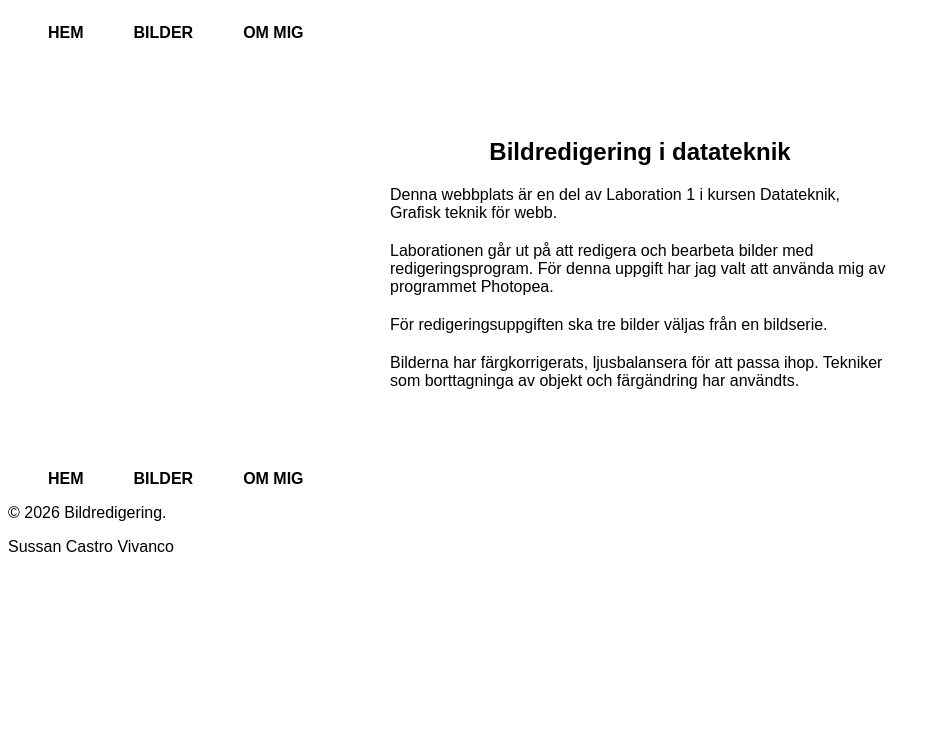
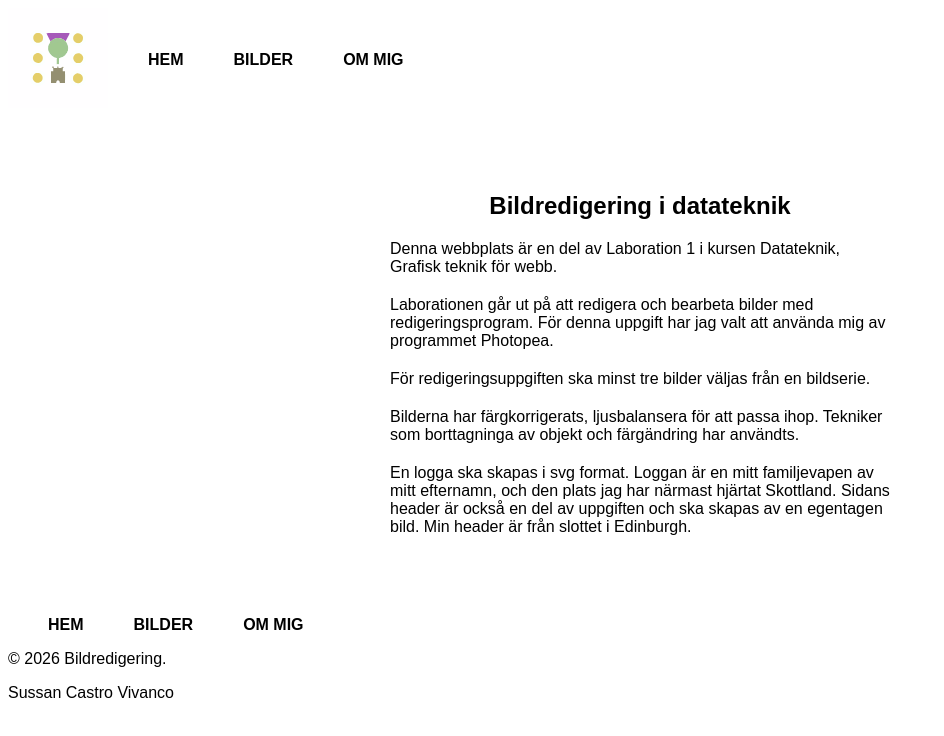
Before and after one commit to sussanvivanco-gif/Datateknik_Lab1, a plain HTML site: page index.html in a window 1280 px wide. Shown: the whole page, without its empty margins (0-944 px from the left). Drawn offline with Linux system fonts and the light colour scheme.

Commit message:
redigerat i CSS och lagt till logga

```diff
--- a/index.html
+++ b/index.html
@@ -9,6 +9,9 @@
     <body>
         <header>
             <div class="header-wrapper">
+                <div class="logo">
+                   <img src="images/Logo.svg" alt="Logo" width="100" height="100">
+                </div>
                 <nav>
                     <ul>
                         <li><a class="button" href="index.html">HEM</a></li>
@@ -29,10 +32,14 @@
                     Laborationen går ut på att redigera och bearbeta bilder med redigeringsprogram. För denna uppgift har jag valt att använda mig av programmet Photopea.
                 </p>
                 <p>
-                    För redigeringsuppgiften ska tre bilder väljas från en bildserie.
+                    För redigeringsuppgiften ska minst tre bilder väljas från en bildserie.
                 </p>
                 <p>
                     Bilderna har färgkorrigerats, ljusbalansera för att passa ihop. Tekniker som borttagninga av objekt och färgändring har användts.
+                </p>
+                <p>
+                    En logga ska skapas i svg format. Loggan är en mitt familjevapen av mitt efternamn, och den plats jag har närmast hjärtat Skottland.
+                    Sidans header är också en del av uppgiften och ska skapas av en egentagen bild. Min header är från slottet i Edinburgh.
                 </p>
             </article>
         </main>
```
